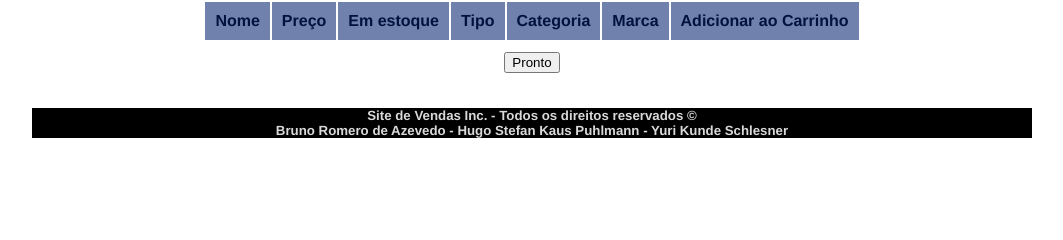
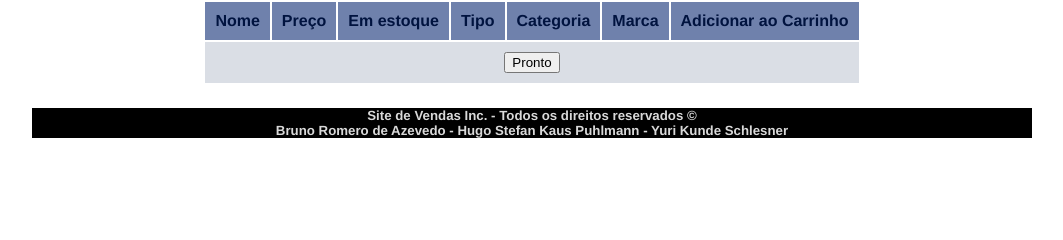
Before and after one commit to brunodea/SiteVendas, a Django app: template templates/products/list_products.html in a window 1280 px wide. Shown: the part 240-480 px from the top of the page, without its empty margins (108-1171 px from the left). Run offline with Django 3.2, Linux system fonts and the light colour scheme; the template is opened without the code that fills it, so the values that code supplies are empty.

Commit message:
Limpeza dos estilos da tabela de listagem de produtos.

```diff
--- a/templates/products/list_products.html
+++ b/templates/products/list_products.html
@@ -29,8 +29,8 @@
     <form action="/user/cart/" method="POST">
     {% csrf_token %}
 
-        <table align="center" cellpadding="10" border="0">
-            <tr align="center" style="color: #00133f; background: #6f81ac;">
+        <table id="product_list" align="center" cellpadding="10" border="0">
+            <tr align="center" id="header">
                 <th> Nome </th>
                 <th> Preço </th>
                 <th> Em estoque </th>
@@ -41,7 +41,7 @@
             </tr>
 
             {% for obj in objects %}
-                <tr align="center" style="color: #01309b; background: #dadee5;">
+                <tr align="center" class="{% cycle "" "odd" %}">
                     <td> {{ obj.name }} </td>
                     <td> {{ obj.price }} </td>
                     <td> {{ obj.instock }} </td>
--- a/templates/static/styles/products/list_products.css
+++ b/templates/static/styles/products/list_products.css
@@ -1,9 +1,13 @@
-table tr
-{
-    cursor: pointer;
+table#product_list tr {
+	color: #01309b;
+	background-color: #dadee5;
 }
 
-table tr td:hover
-{
-    background-color: #a6acc3;
+table#product_list tr#header {
+	color: #00133f;
+	background-color: #6f81ac;
 }
+
+table#product_list tr.odd {
+	background-color: #a6acc3;
+}
```
